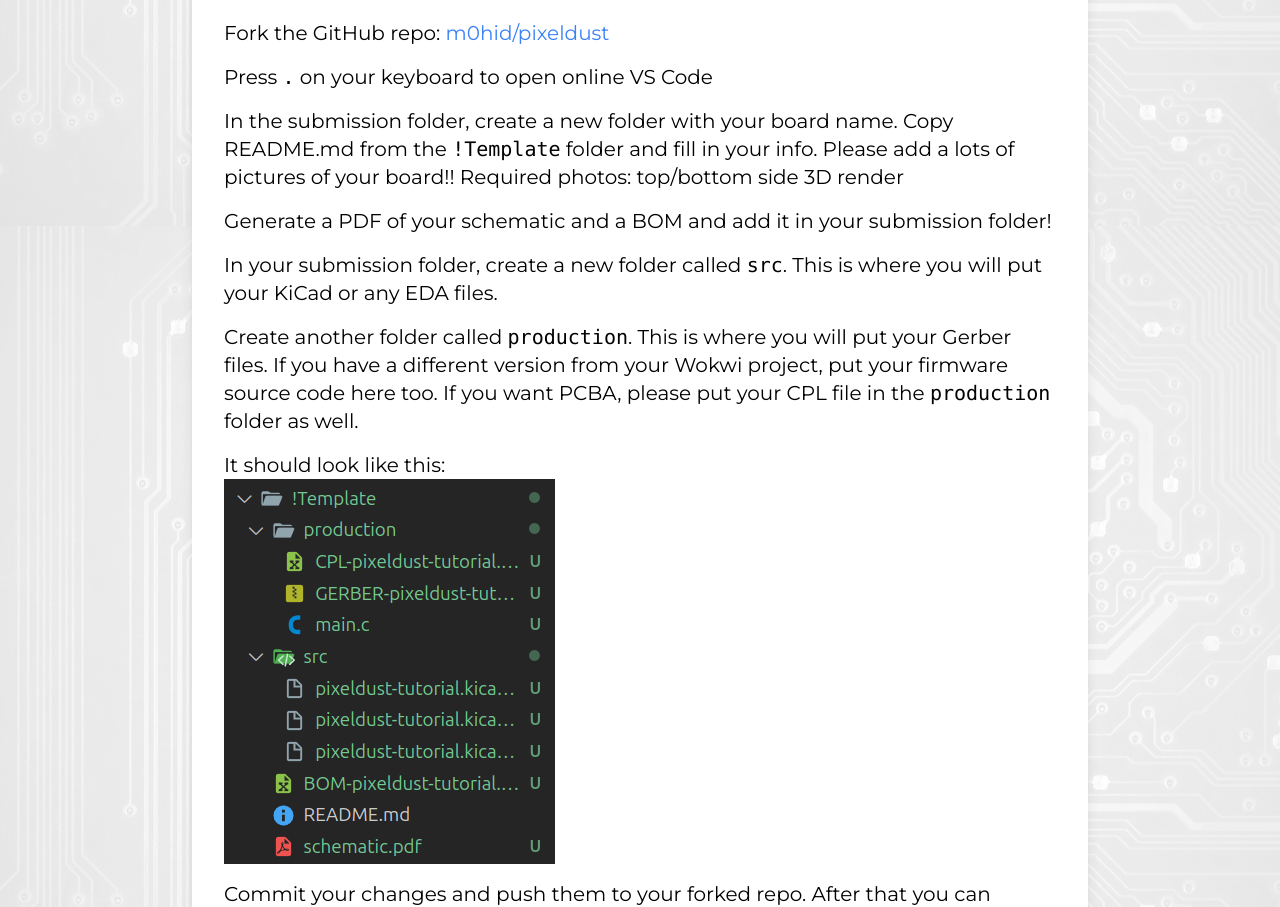
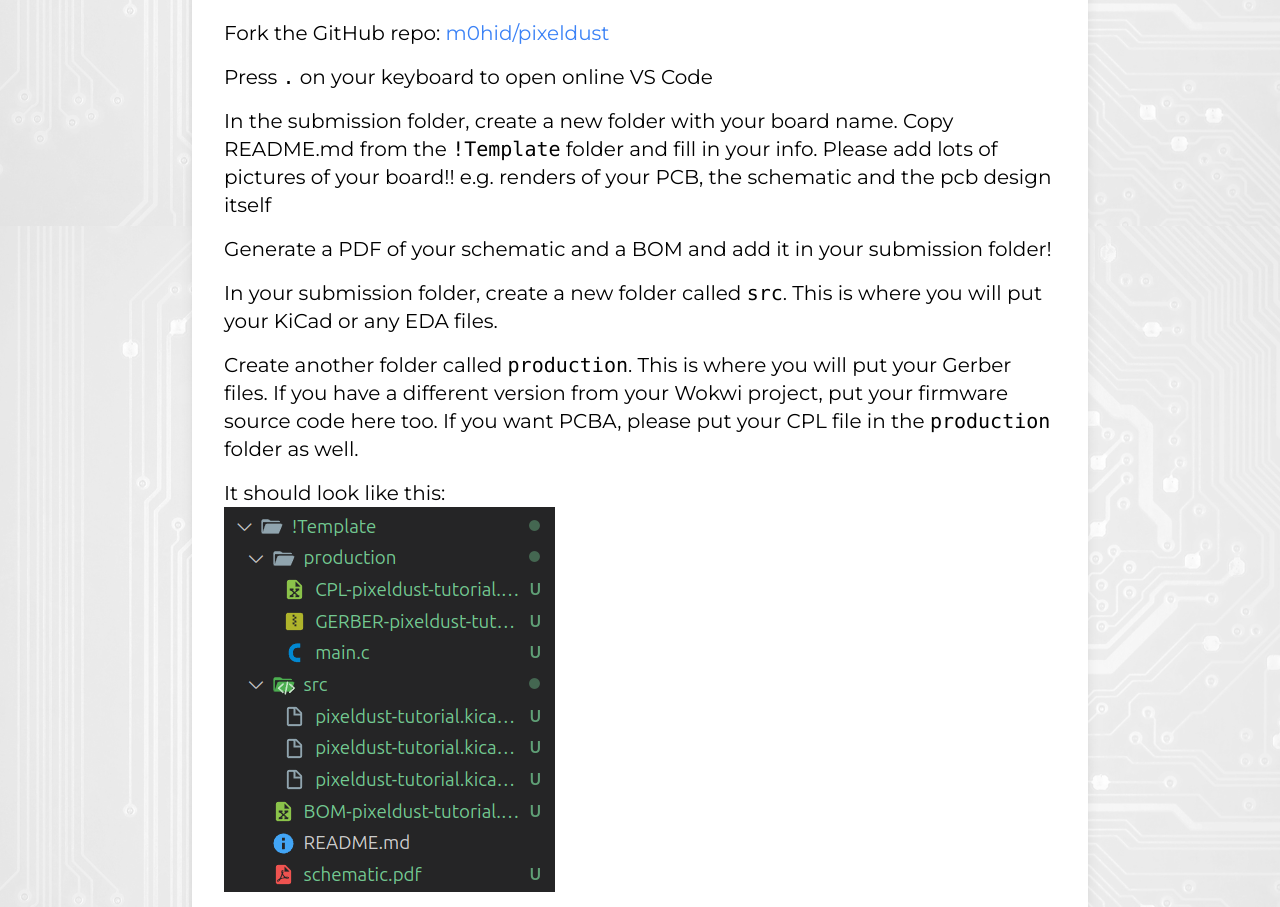
Before and after one commit to sahilchess/pixeldust, a React (Vite) app in the folder website/: page /guidelines in a window 1280 px wide. Shown: the part 8574-9481 px from the top of the page. Built offline with nearby package versions, Linux system fonts and the light colour scheme.

Commit message:
Update Guidelines.tsx

```diff
--- a/website/src/pages/Guidelines.tsx
+++ b/website/src/pages/Guidelines.tsx
@@ -237,7 +237,7 @@ const Guidelines = () => {
 
         <p className="mt-4">
           In the submission folder, create a new folder with your board name. Copy README.md from the <code>!Template</code> folder and fill in your
-          info. Please add a lots of pictures of your board!! Required photos: top/bottom side 3D render
+          info. Please add lots of pictures of your board!! e.g. renders of your PCB, the schematic and the pcb design itself
         </p>
 
         <p className="mt-4">Generate a PDF of your schematic and a BOM and add it in your submission folder!</p>
```
